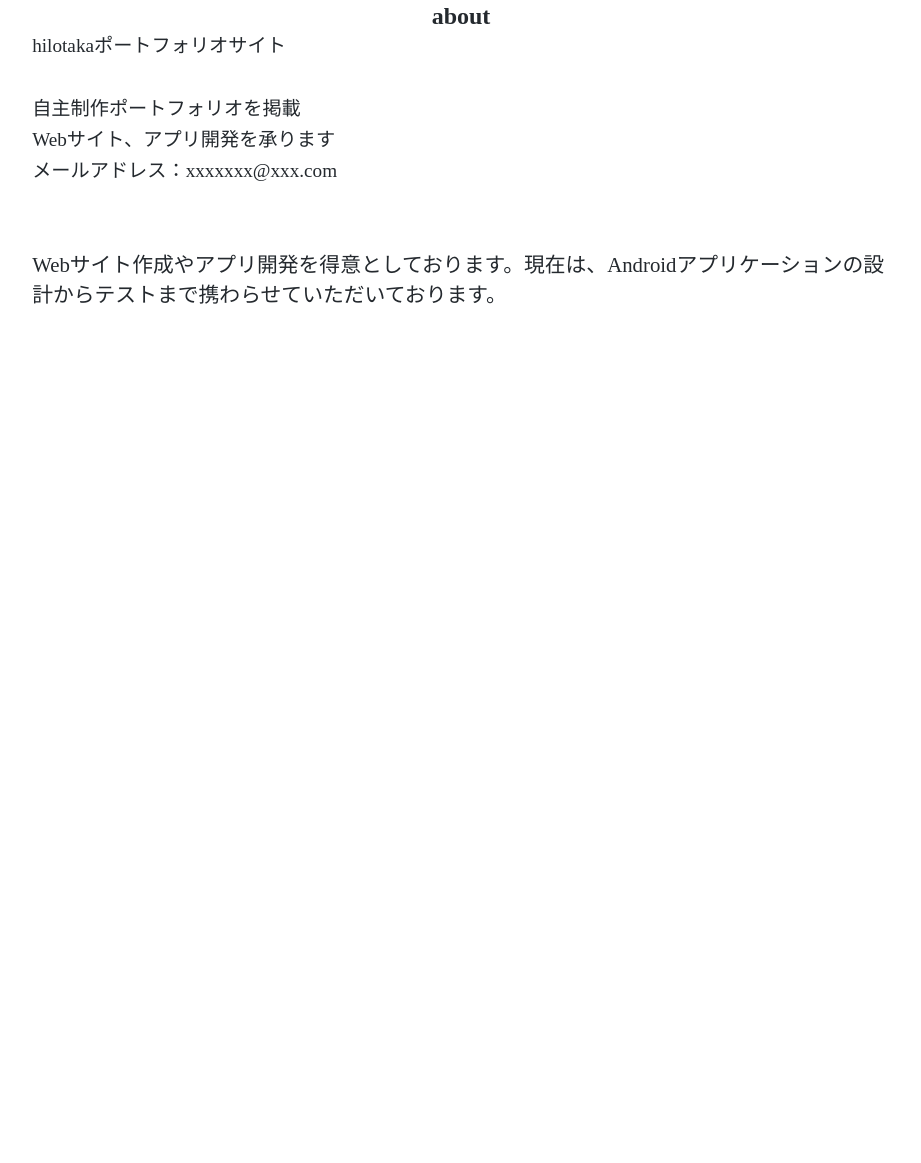
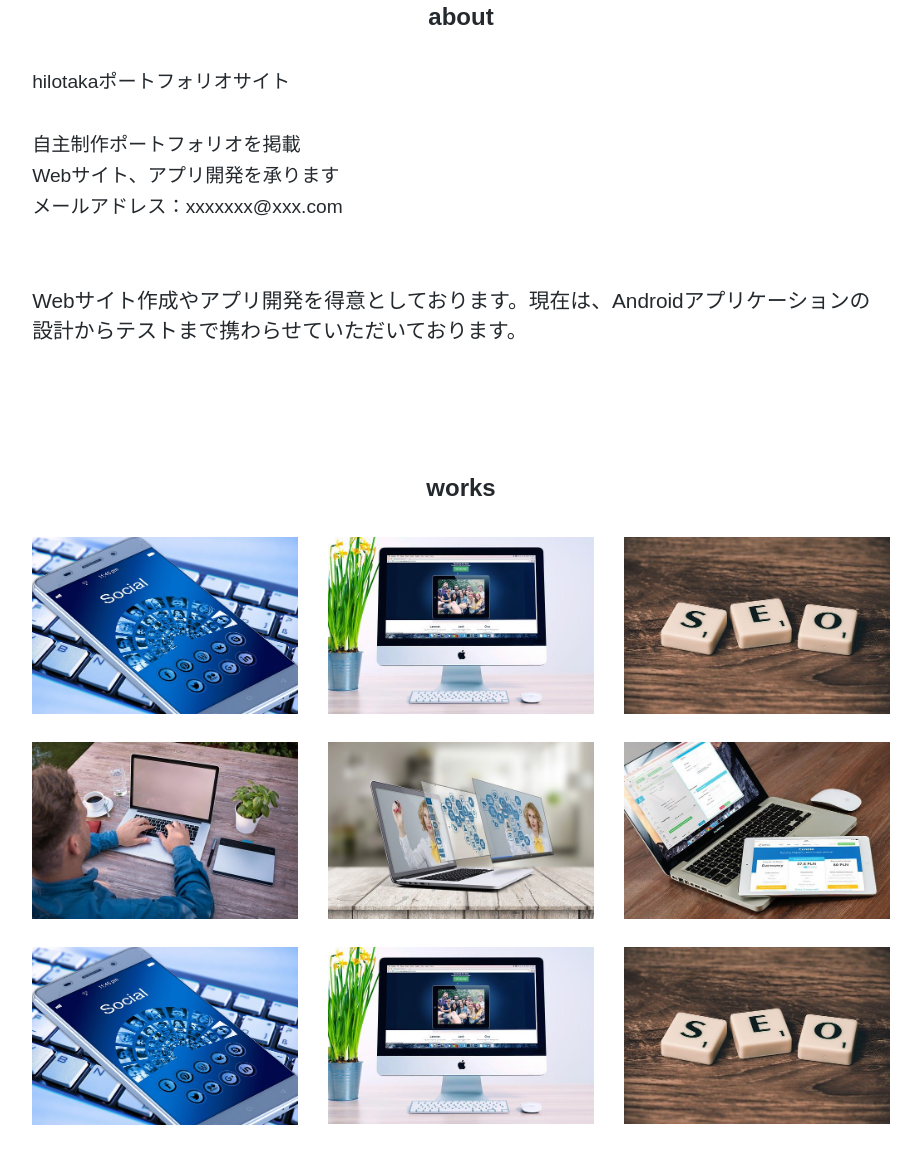
Before and after one commit to hilotaka0724/HTML_CSS_LP, a plain HTML site: page index.html in a window 1280 px wide. Shown: the part 631-1794 px from the top of the page, without its empty margins (179-1100 px from the left). Before the commit the page ends 1069 px from the top, so only its background shows below. Drawn offline with Linux system fonts and the light colour scheme; some packages are replaced by stand-ins of ours; a web font is replaced by a local one.

Commit message:
worksセクションの追加

```diff
--- a/index.html
+++ b/index.html
@@ -6,6 +6,9 @@
     <meta name="viewport" content="width=device-width, initial-scale=1.0">
     <meta name="description" content="LPの練習サイトです。">
     <link rel="stylesheet" href="https://unpkg.com/ress/dist/ress.min.css" />
+    <link rel="preconnect" href="https://fonts.googleapis.com">
+    <link rel="preconnect" href="https://fonts.gstatic.com" crossorigin>
+    <link href="https://fonts.googleapis.com/css2?family=Zen+Maru+Gothic&display=swap" rel="stylesheet">
     <link rel="stylesheet" href="style.css">
     <title>LPの練習</title>
 </head>
@@ -49,6 +52,21 @@
             Webサイト作成やアプリ開発を得意としております。現在は、Androidアプリケーションの設計からテストまで携わらせていただいております。
         </p>
     </section>
+    <!-- works -->
+    <section id="works" class="wrapper">
+        <h2 class="sec-title">works</h2>
+        <ul>
+            <li><img src="./img/works1.jpg" alt="works1"></li>
+            <li><img src="./img/works2.jpg" alt="works2"></li>
+            <li><img src="./img/works3.jpg" alt="works3"></li>
+            <li><img src="./img/works4.jpg" alt="works4"></li>
+            <li><img src="./img/works5.jpg" alt="works5"></li>
+            <li><img src="./img/works6.jpg" alt="works6"></li>
+            <li><img src="./img/works1.jpg" alt="works1"></li>
+            <li><img src="./img/works2.jpg" alt="works2"></li>
+            <li><img src="./img/works3.jpg" alt="works3"></li>
+        </ul>
+    </section>
 </body>
 
 </html>
--- a/style.css
+++ b/style.css
@@ -4,6 +4,7 @@ html {
 
 body {
   color: #24292e;
+  font-family: "Zen Maru Gothic", sans-serif;
 }
 
 a {
@@ -43,6 +44,7 @@ li {
 .sec-title {
   text-align: center;
   font-size: 1.5rem;
+  margin-bottom: 35px;
 }
 
 /* header */
@@ -104,6 +106,29 @@ li {
   margin-bottom: 35px;
 }
 
+/* works */
+#works ul {
+  display: flex;
+  flex-wrap: wrap;
+  justify-content: space-between;
+  margin-bottom: 50px;
+}
+
+#works ul li {
+  width: 31%;
+  margin-bottom: 23px;
+}
+
+#works ul li img {
+  cursor: pointer;
+  transition: 0.2s;
+}
+
+#works ul li img:hover {
+  transform: scale(1.2, 1.2);
+  opacity: 0.7;
+}
+
 /* sp */
 
 @media screen and (max-width: 600px) {
@@ -129,4 +154,12 @@ li {
     width: 20px;
     margin-top: 15px;
   }
+
+  /* works */
+  #works ul {
+    flex-direction: column;
+  }
+  #works ul li {
+    width: 100%;
+  }
 }
```
